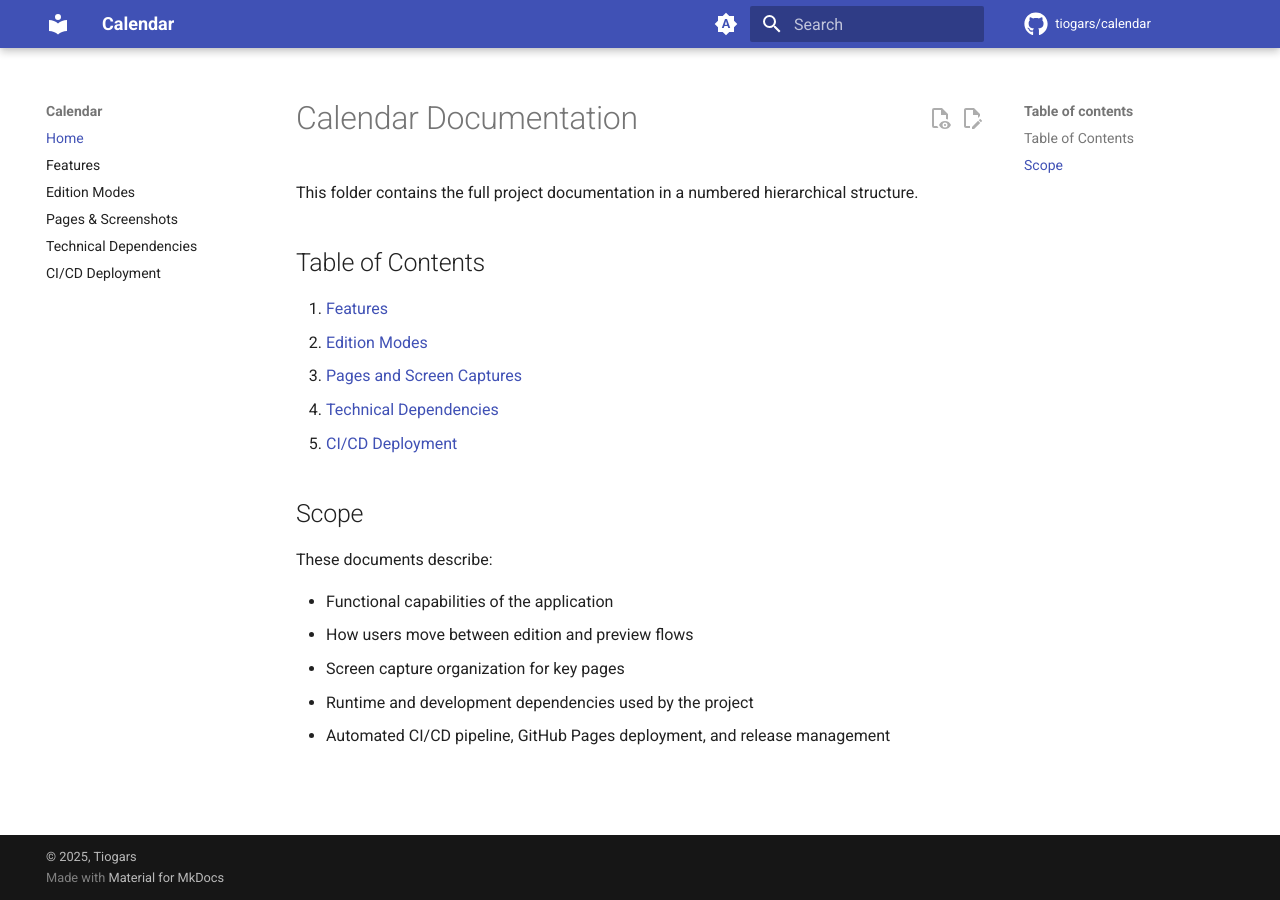
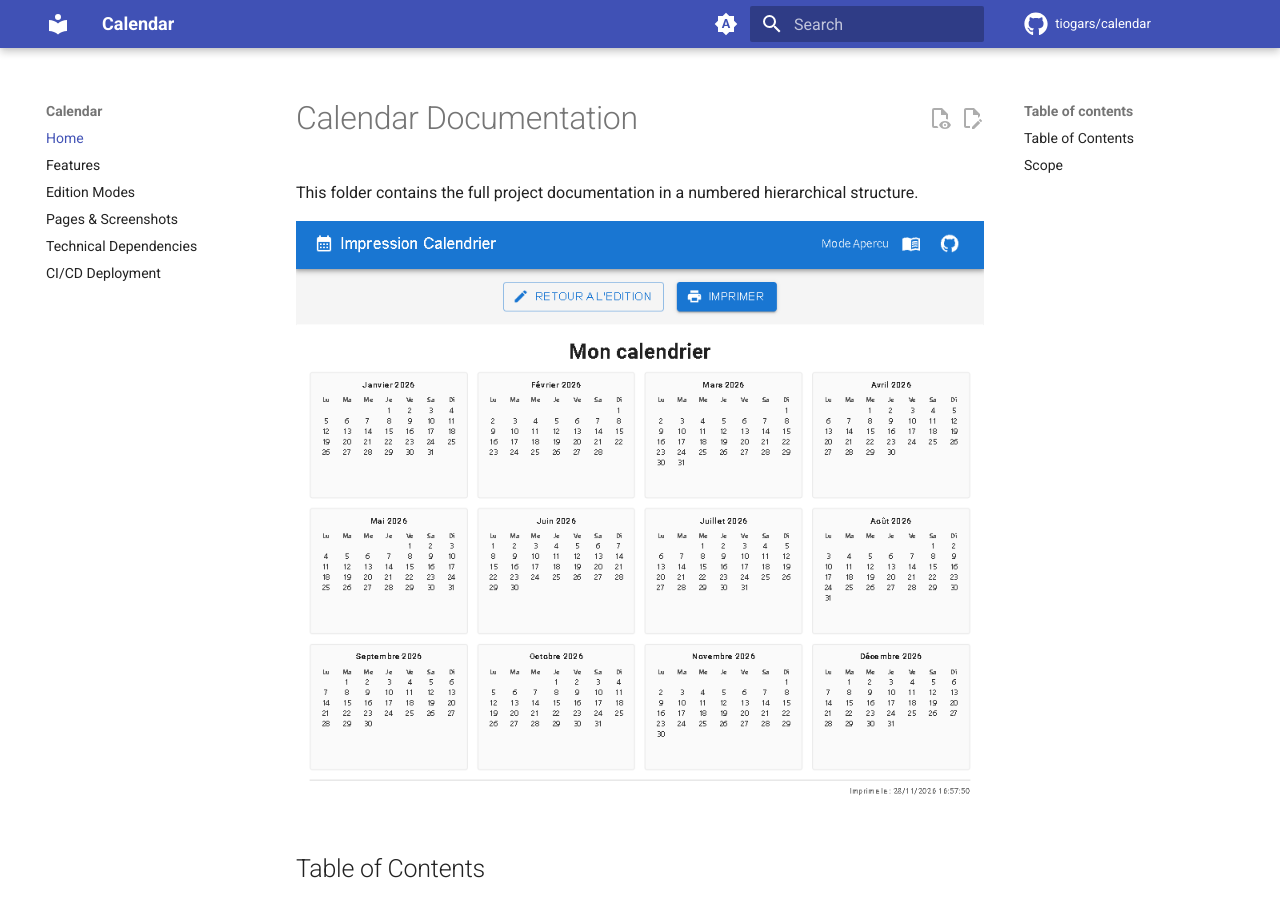
Before and after one commit to tiogars/calendar, an MkDocs documentation site: the page built from docs/index.md, in a window 1280 px wide and 900 px high. Built offline with MkDocs 1.6.1 and Material for MkDocs 9.7.7, drawn with Linux system fonts in a browser that asks for light colours; comment, search, counter and statistics services are not loaded.

Commit message:
Ajout d'une image de capture d'écran dans la documentation

```diff
--- a/docs/index.md
+++ b/docs/index.md
@@ -1,6 +1,8 @@
 # Calendar Documentation
 
 This folder contains the full project documentation in a numbered hierarchical structure.
+
+![Calendar Print](./screenshots/screenshot.png)
 
 ## Table of Contents
 
```
